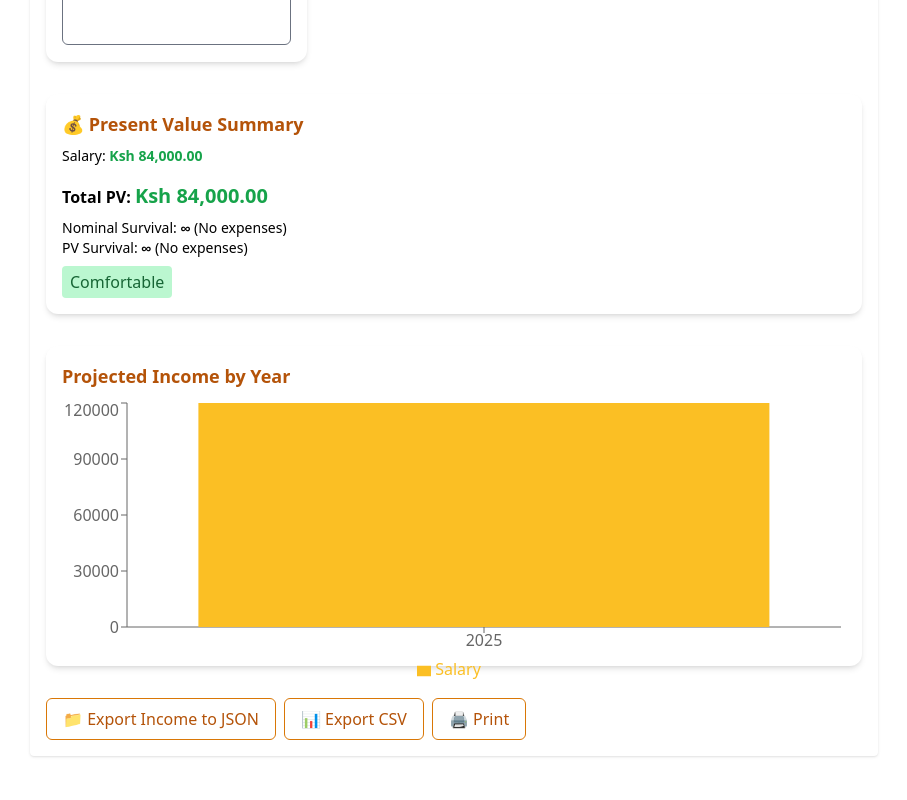
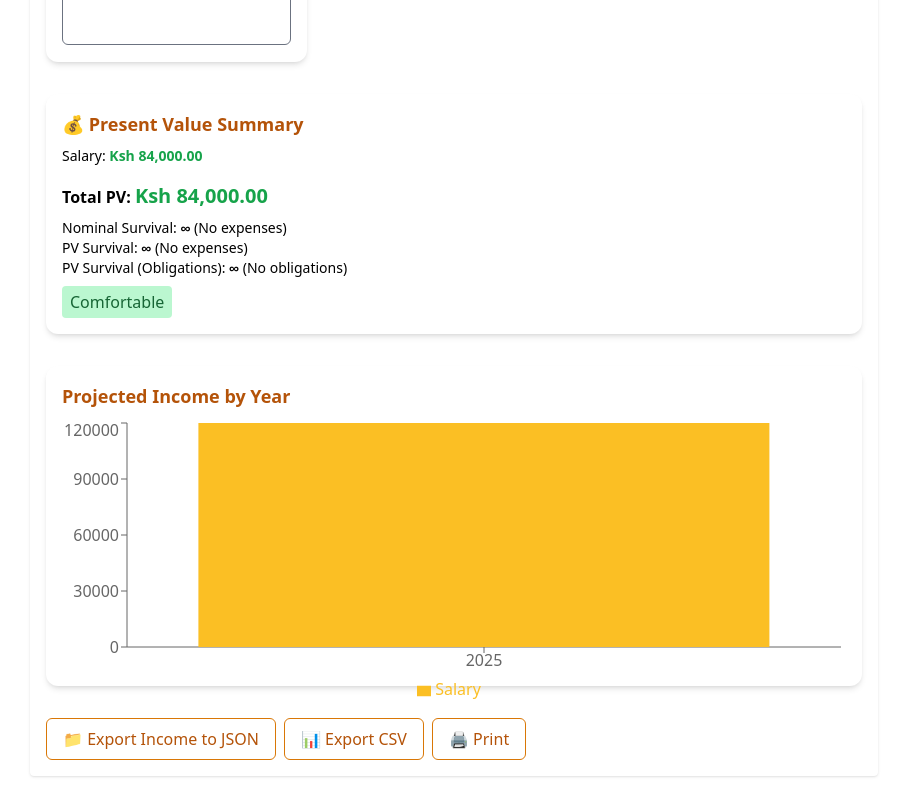
Before and after one commit to MMJGGR/personal-finance-app, a React (Vite) app: page / in a window 1280 px wide. Shown: the part 1166-1966 px from the top of the page, without its empty margins (186-1093 px from the left). Built offline with nearby package versions, Linux system fonts and the light colour scheme.

Commit message:
Add PV obligation survival metric

```diff
--- a/src/IncomeTab.jsx
+++ b/src/IncomeTab.jsx
@@ -145,6 +145,12 @@ export default function IncomeTab() {
         : Infinity,
     [interruptionPV, monthlyObligations]
   );
+
+  const pvObligationSurvivalMonths = useMemo(() => {
+    const df = Math.pow(1 + discountRate / 100, 1 / 12);
+    const adjusted = monthlyObligations * df;
+    return adjusted > 0 ? Math.floor(totalIncomePV / adjusted) : Infinity;
+  }, [monthlyObligations, discountRate, totalIncomePV]);
 
   // 3. Build projection data for chart
   const incomeData = useMemo(() => {
@@ -519,6 +525,14 @@ export default function IncomeTab() {
           {pvSurvivalMonths === Infinity ? '' : '\u00A0months'}
           {pvSurvivalMonths === Infinity && ' (No expenses)'}
         </p>
+        <p className="text-sm" title="Months with PV obligations included">
+          PV Survival (Obligations):&nbsp;
+          <strong>
+            {pvObligationSurvivalMonths === Infinity ? '∞' : pvObligationSurvivalMonths}
+          </strong>
+          {pvObligationSurvivalMonths === Infinity ? '' : '\u00A0months'}
+          {pvObligationSurvivalMonths === Infinity && ' (No obligations)'}
+        </p>
         {(() => {
           const color =
             pvSurvivalMonths < 6
--- a/src/utils/survivalMetrics.js
+++ b/src/utils/survivalMetrics.js
@@ -15,3 +15,9 @@ export function calculatePVSurvival(totalIncomePV, discountRate, monthlyExpense,
   const n = -Math.log(1 - ratio) / Math.log(1 + r)
   return Math.floor(n)
 }
+
+export function calculatePVObligationSurvival(totalIncomePV, discountRate, monthlyObligation) {
+  const df = Math.pow(1 + discountRate / 100, 1 / 12)
+  const adjusted = monthlyObligation * df
+  return adjusted > 0 ? Math.floor(totalIncomePV / adjusted) : Infinity
+}
```
Also changed, not shown: 1 other file (tests, documents, lock files or other folders).
